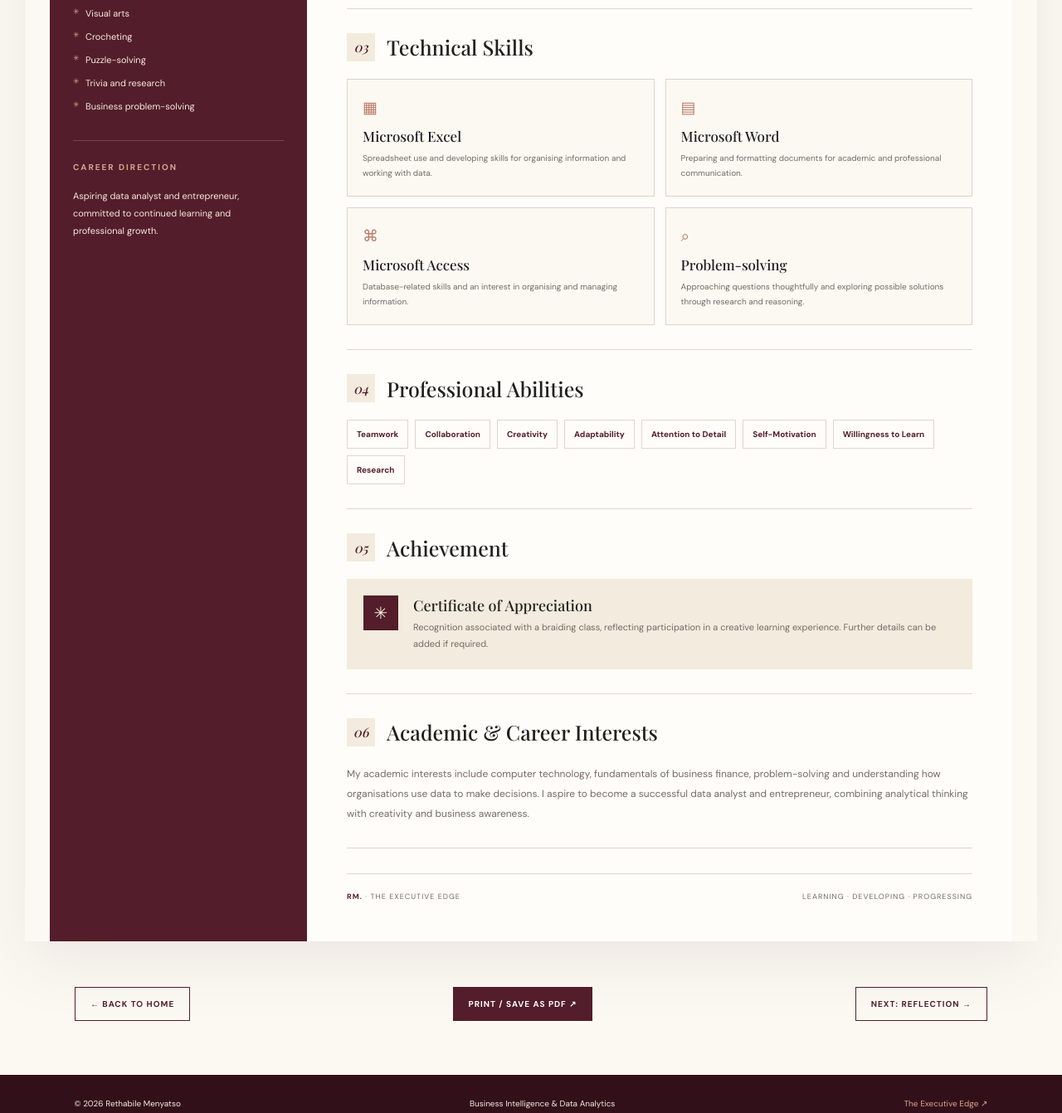
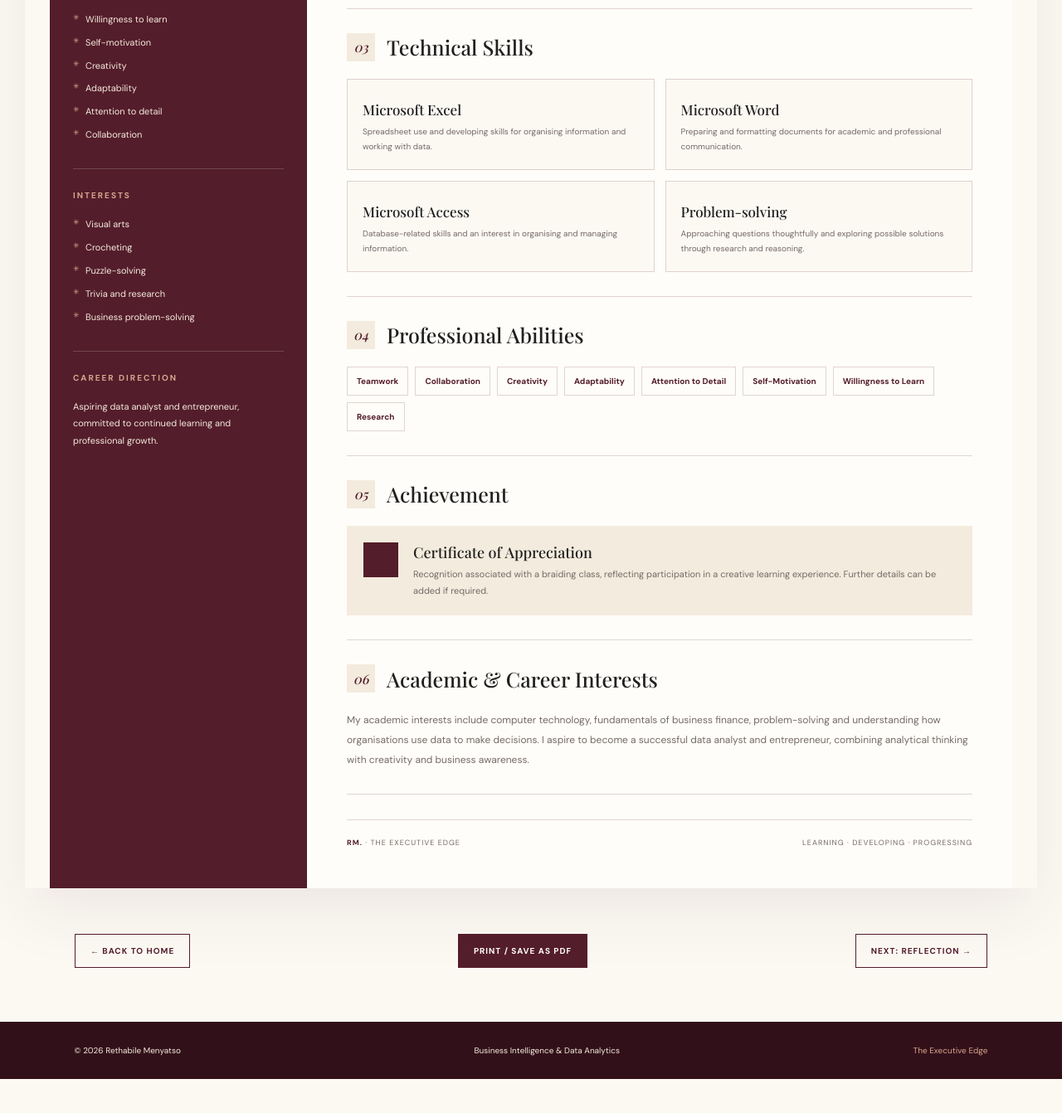
Before and after one commit to rethabilemenyatso/digital-portfolio, a plain HTML site: page cv.html in a window 1280 px wide. Shown: the part 1153-2495 px from the top of the page at 83% size. After the commit the page ends 2454 px from the top, so only its background shows below. Drawn offline with nearby package versions, Linux system fonts and the light colour scheme; a web font is replaced by a local one.

Commit message:
Update cv.html

```diff
--- a/cv.html
+++ b/cv.html
@@ -538,7 +538,7 @@ footer a { color: #D8A58D; }
 
         <div class="portrait">
             <img
-                src="images/rethabile-portrait-3.jpg"
+                src="images/rethabile3.JPG"
                 alt="Rethabile Menyatso in corporate attire"
                 onerror="this.style.visibility='hidden';"
             >
@@ -675,7 +675,7 @@ footer a { color: #D8A58D; }
 
             <div class="skill-grid">
                 <div class="skill-card">
-                    <div class="skill-icon">▦</div>
+                    <div class="skill-icon"></div>
                     <h4>Microsoft Excel</h4>
                     <p>
                         Spreadsheet use and developing skills for
@@ -684,7 +684,7 @@ footer a { color: #D8A58D; }
                 </div>
 
                 <div class="skill-card">
-                    <div class="skill-icon">▤</div>
+                    <div class="skill-icon"></div>
                     <h4>Microsoft Word</h4>
                     <p>
                         Preparing and formatting documents for
@@ -693,7 +693,7 @@ footer a { color: #D8A58D; }
                 </div>
 
                 <div class="skill-card">
-                    <div class="skill-icon">⌘</div>
+                    <div class="skill-icon"></div>
                     <h4>Microsoft Access</h4>
                     <p>
                         Database-related skills and an interest in
@@ -702,7 +702,7 @@ footer a { color: #D8A58D; }
                 </div>
 
                 <div class="skill-card">
-                    <div class="skill-icon">⌕</div>
+                    <div class="skill-icon"></div>
                     <h4>Problem-solving</h4>
                     <p>
                         Approaching questions thoughtfully and exploring
@@ -739,7 +739,7 @@ footer a { color: #D8A58D; }
             </div>
 
             <div class="achievement">
-                <div class="achievement-icon">✳</div>
+                <div class="achievement-icon"></div>
                 <div>
                     <h4>Certificate of Appreciation</h4>
                     <p>
@@ -779,7 +779,7 @@ footer a { color: #D8A58D; }
 <div class="action-row">
     <a class="action-button" href="index.html">← Back to home</a>
     <button class="action-button primary" onclick="window.print()">
-        Print / Save as PDF ↗
+        Print / Save as PDF
     </button>
     <a class="action-button" href="individual-reflection.html">
         Next: Reflection →
@@ -789,7 +789,7 @@ footer a { color: #D8A58D; }
 <footer>
     <span>© 2026 Rethabile Menyatso</span>
     <span>Business Intelligence & Data Analytics</span>
-    <a href="index.html">The Executive Edge ↗</a>
+    <a href="index.html">The Executive Edge </a>
 </footer>
 
 </body>
```
